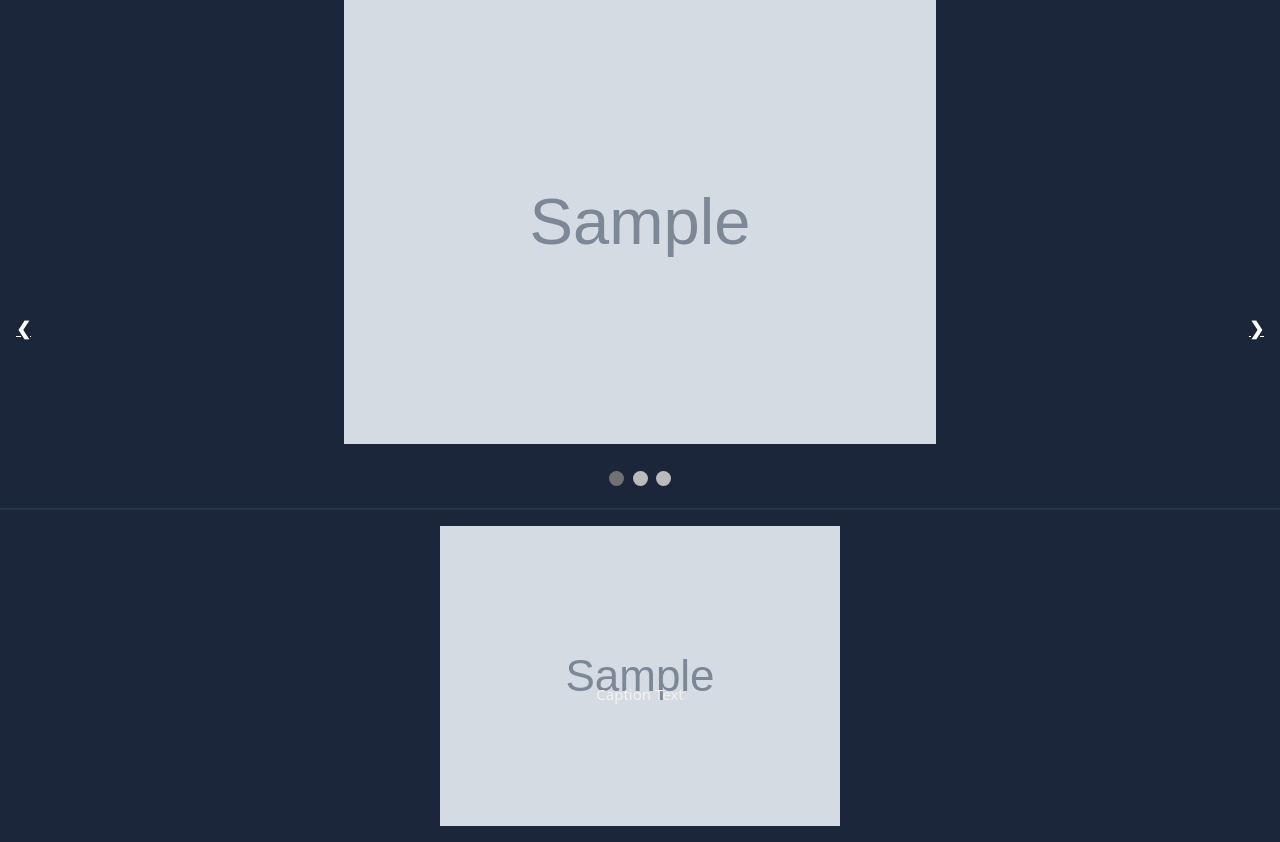
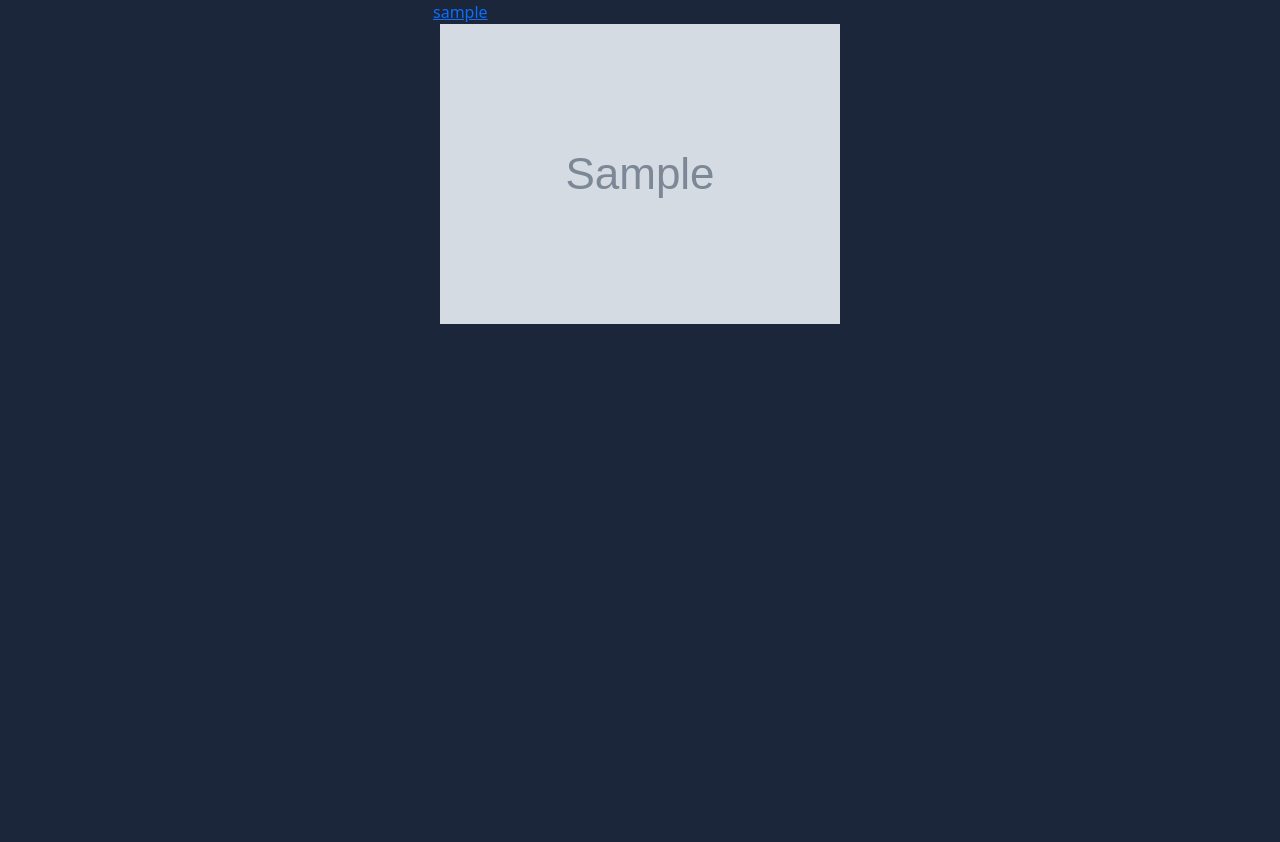
Before and after one commit to JRichm/artistlinq, a Flask app: template templates/index.html in a window 1280 px wide. Shown: the part 79-921 px from the top of the page. After the commit the page ends 403 px from the top, so only its background shows below. Run offline with Flask 3, Linux system fonts and the light colour scheme; the template is opened without the code that fills it: most values are stand-ins (such as "Sample title", 1, 10 or a date in 2020); grey boxes marked "Sample" are stand-in pictures; some libraries are stand-ins or nearby versions.

Commit message:
updated index

```diff
--- a/templates/index.html
+++ b/templates/index.html
@@ -7,60 +7,23 @@
 {% block body %}
 <main>
     <section>
-        <article class='hero'>
-            <div class="slideshow-container">
-
-                {% for slide in range(3) %}
-                <div class="mySlides">
-                    <div class="numbertext">1 / 3</div>
-                    <a href="{{ url_for('view_post', post_id=images[slide].id) }}"><img src=" {{ images[slide].url }} " style="width:100%"></a>
-                    <div class="text">Caption Text</div>
-                </div>
-                {% endfor %}
-
-                <a class="prev" onclick="plusSlides(-1)">&#10094;</a>
-                <a class="next" onclick="plusSlides(1)">&#10095;</a>
-            </div>
-            <br>
-            <div style="text-align:center">
-                <span class="dot" onclick="currentSlide(1)"></span>
-                <span class="dot" onclick="currentSlide(2)"></span>
-                <span class="dot" onclick="currentSlide(3)"></span>
-            </div>
-        </article>
-        <!-- <hr>
-        <article class="featured">
-            <span class="featured-container">
-
-                {% for user in featured %}
-                <div class="feature-item">
-                    <img src="/static/images/user_icon.png">
-                    <h5 class="featured-title">{{ user.username }}</h5>
-                    <p class="featured-note">{{ user.updated_at }}</p>
-                </div>
-                {% endfor %}
-
-            </span>
-        </article> -->
-        <hr>
         <article class="posts">
             <div class="image-board">
-
-                {% for column in range(4) %}
-                  <div class="image-column">
+                <div class="image-column">
                     {% for image in images %}
-                      {% if loop.index0 % 4 == column %}
+                    <div class="post-container">
+                        <div class="post-title">
+                            <a class="post-author-name" href="{{ url_for('user_view', username=image.author.username) }}">{{ image.author.username }}</a>
+                        </div>
                         <div class="img-container">
-                            <a href="{{ url_for('view_post', post_id=image.id) }}"><img src="{{ image.url }}" width="400"></a>
+                            <a href="{{ url_for('view_post', post_id=image.id) }}"><img src="{{ image.url }}"></a>
                             <span>
                                 <p> </p>
                             </span>
                         </div>
-                      {% endif %}
+                    </div>
                     {% endfor %}
-                  </div>
-                {% endfor %}
-
+                </div>
             </div>
         </article>
     </section>
--- a/templates/post.html
+++ b/templates/post.html
@@ -72,7 +72,6 @@
             </div>
         </span>
         {% endif %}
-        <hr style="position: absolute; align-self: flex-end; width: 1555px; height: 2px; margin: -15px;">
     </section>
     {% if user and user.isModerator %}
         <section class="mod-tools-container">
@@ -113,7 +112,6 @@
                     </div>
                 </div>
             </article>
-            <hr style="margin: -10px;">
         </section>
     {% endif %}
     <section class="secondary-section">
@@ -151,7 +149,7 @@
                         <p>{{ comment.username }}</p>
                     </div>
                     <div class="comment-area">
-                        <textarea class="comment-text" readonly>{{ comment.comment_text }}</textarea>
+                        <p class="comment-text" readonly>{{ comment.comment_text }}</p>
                         <div class="comment-buttons"></div>
                     </div>
                 </div>
```
